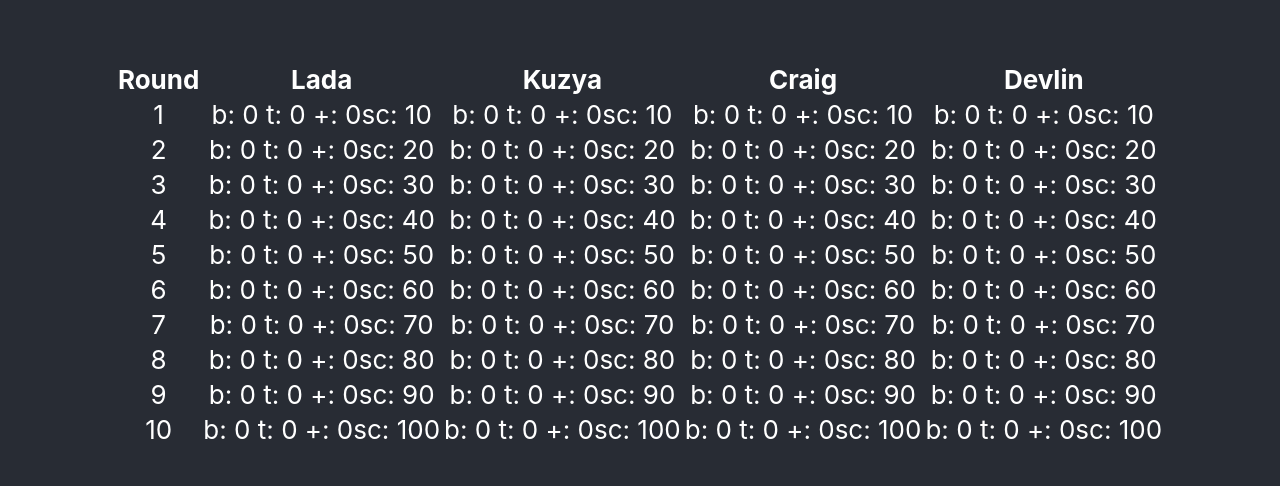
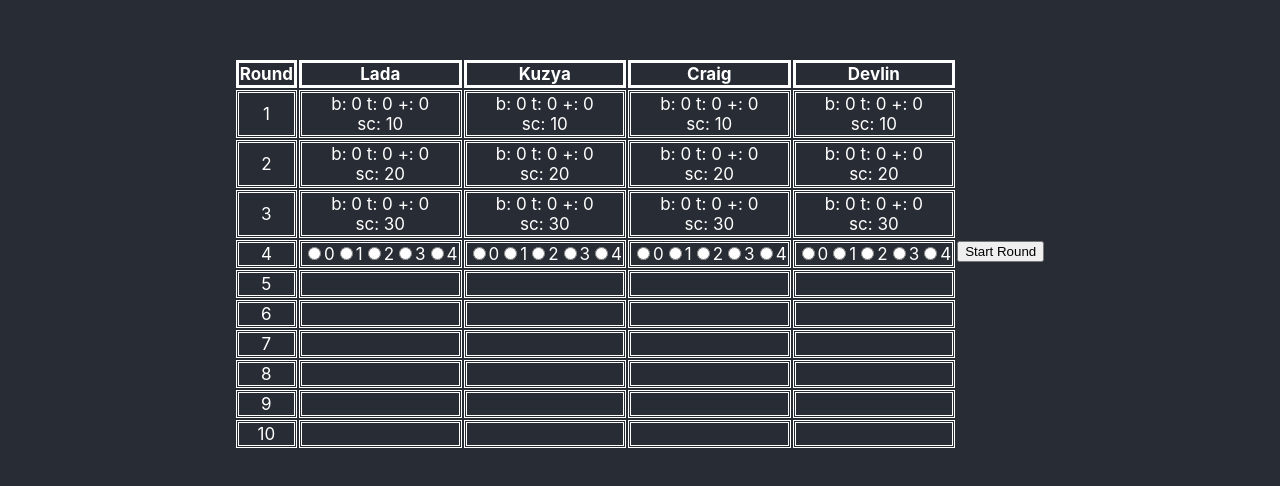
Before and after one commit to jkcox/SkullKingScorer, a React (Create React App) app: page / in a window 1280 px wide. Shown: the part 146-632 px from the top of the page. Built offline with nearby package versions, Linux system fonts and the light colour scheme; the HTML template or start-up script is replaced by a standard one.

Commit message:
Implemented bid selection and trick recording.

```diff
--- a/src/App.css
+++ b/src/App.css
@@ -1,16 +1,5 @@
 .App {
   text-align: center;
-}
-
-.App-logo {
-  height: 40vmin;
-  pointer-events: none;
-}
-
-@media (prefers-reduced-motion: no-preference) {
-  .App-logo {
-    animation: App-logo-spin infinite 20s linear;
-  }
 }
 
 .App-header {
@@ -20,7 +9,7 @@
   flex-direction: column;
   align-items: center;
   justify-content: center;
-  font-size: calc(10px + 2vmin);
+  font-size: calc(1px + 2vmin);
   color: white;
 }
 
--- a/src/PlayerRound.tsx
+++ b/src/PlayerRound.tsx
@@ -1,9 +1,12 @@
-import React, { FunctionComponent } from 'react';
+import React, { FunctionComponent, useState } from 'react';
+import RoundModes from './RoundModes';
 //import './PlayerRound.css';
 
 interface PlayerRoundProps {
   cardCount: number;
   prevRoundScore: number;
+  roundMode: RoundModes;
+  player: string;
 }
 
 let calculatePlayerScoreForRound = (cardsInRound: number, tricksBid: number, tricksWon: number, bonusPoints: number) => {
@@ -16,15 +19,37 @@ let calculatePlayerScoreForRound = (cardsInRound: number, tricksBid: number, tri
   return tricksWon * 20 + bonusPoints;
 }
 
-const PlayerRound: FunctionComponent<PlayerRoundProps> = ( {cardCount, prevRoundScore} ) => {
+// Modes: notReached, bidding, Playing, Completed
+
+const PlayerRound: FunctionComponent<PlayerRoundProps> = ( {cardCount, prevRoundScore, roundMode, player } ) => {
   let bids: number = 0;
-  let tricks: number = 0;
+  let [tricks, setTricks] = useState(0);
   let bonus: number = 0;
+  let trickNums = [...Array(cardCount + 1).keys()];
 
   return (
     <td className='PlayerRound'>
-      b: {bids} t: {tricks} +: {bonus}
-      sc: {calculatePlayerScoreForRound(cardCount, bids, tricks, bonus)}
+    {roundMode === RoundModes.Bidding &&
+    <div>
+      {trickNums.map(n =>
+      <>
+        <input type='radio' name={player} id={player} value={n}/>
+        <label htmlFor={'bid' + n}>{n}</label>
+        </>
+      )}
+    </div>}
+    { (roundMode === RoundModes.Completed || roundMode === RoundModes.Playing) &&
+        <>
+        <span>b: {bids} </span>
+        <span>t: {tricks} </span>
+        { roundMode === RoundModes.Playing && <button onClick={() => {setTricks(tricks + 1)}}>Add Trick</button>}
+    </>}
+    { roundMode === RoundModes.Completed &&
+    <>
+    <span>+: {bonus}</span>
+    <div>sc: {calculatePlayerScoreForRound(cardCount, bids, tricks, bonus)}</div>
+    </>
+    }
     </td>
   );
 }
--- a/src/Round.tsx
+++ b/src/Round.tsx
@@ -1,7 +1,7 @@
-import React, { FunctionComponent } from 'react';
+import React, { FunctionComponent, useState } from 'react';
 import PlayerRound from './PlayerRound';
-import NumberDictionary from './NumberDictionary';
 import RoundInfo from './RoundInfo';
+import RoundModes from './RoundModes';
 //import './Round.css';
 
 interface RoundProps {
@@ -9,26 +9,25 @@ interface RoundProps {
   players: string[];
   scoreInfo: RoundInfo;
   prevRoundScores: RoundInfo;
+  currentRound: number;
+  roundCompleteAction: () => void;
 }
 
-let calculatePlayerScoreForRound = (cardsInRound: number, tricksBid: number, tricksWon: number, bonusPoints: number) => {
-  if (tricksBid === 0 && tricksWon === 0) {
-    return 10 * cardsInRound;
-  }
-  if (tricksBid !== tricksWon) {
-    return -Math.abs(tricksBid - tricksWon) * 10;
-  }
-  return tricksWon * 20 + bonusPoints;
-}
-
-const Round: FunctionComponent<RoundProps> = ( {cardCount, players, scoreInfo, prevRoundScores} ) => {
+const Round: FunctionComponent<RoundProps> = ( {cardCount, players, scoreInfo, prevRoundScores,
+  currentRound, roundCompleteAction } ) => {
+  const [roundMode, setRoundMode] = useState(currentRound < cardCount ?
+    RoundModes.NotYet : (currentRound === cardCount ? RoundModes.Bidding : RoundModes.Completed));
 
   return (
     <tr className="Round">
        <td key='cardCount'>{cardCount}</td>
        {players.map(p =>
-       <PlayerRound cardCount={cardCount} prevRoundScore={0}></PlayerRound>
+       <PlayerRound cardCount={cardCount} prevRoundScore={0} roundMode={roundMode} player={p}></PlayerRound>
        )}
+       { roundMode === RoundModes.Bidding &&
+       <button onClick={ () => {setRoundMode(RoundModes.Playing)}}>Start Round</button>}
+       { roundMode === RoundModes.Playing &&
+       <button onClick={() => { roundCompleteAction()}}>Round done</button>}
     </tr>
   );
 }
--- /dev/null
+++ b/src/RoundModes.ts
@@ -0,0 +1,8 @@
+enum RoundModes {
+    NotYet = 1,
+    Bidding = 2,
+    Playing = 3,
+    Completed = 4
+}
+
+export default RoundModes;
--- /dev/null
+++ b/src/Sheet.css
@@ -0,0 +1,9 @@
+th {
+    border: solid;
+}
+tr {
+    border: solid;
+}
+td {
+    border: double;
+}
--- a/src/Sheet.tsx
+++ b/src/Sheet.tsx
@@ -1,7 +1,7 @@
 import React, { FunctionComponent, useState } from 'react';
 import Round from './Round';
 import RoundInfo from './RoundInfo';
-//import './Sheet.css';
+import './Sheet.css';
 
 
 interface SheetProps {
@@ -9,7 +9,13 @@ interface SheetProps {
 }
 const Sheet: FunctionComponent<SheetProps> = ({players}) => {
   let [scoreInfo] = useState([] as RoundInfo[]);
+  let [currentRound, setCurrentRound] = useState(4);
 
+  let nextRound = () => {
+    console.log('next');
+    setCurrentRound(currentRound+1);
+    console.log(currentRound);
+  }
   return (
     <table>
       <thead>
@@ -22,7 +28,8 @@ const Sheet: FunctionComponent<SheetProps> = ({players}) => {
       </thead>
       <tbody>
     { [1,2,3,4,5,6,7,8,9,10].map(n =>
-         <Round key={n} cardCount={n} players={players} prevRoundScores={scoreInfo[n]} scoreInfo={scoreInfo[n]}/>
+         <Round key={n} cardCount={n} players={players} prevRoundScores={scoreInfo[n]}
+         scoreInfo={scoreInfo[n]} currentRound={currentRound} roundCompleteAction={nextRound}/>
       )
     }
     </tbody>
--- a/tsconfig.json
+++ b/tsconfig.json
@@ -1,6 +1,6 @@
 {
   "compilerOptions": {
-    "target": "es5",
+    "target": "es6",
     "lib": [
       "dom",
       "dom.iterable",
```
